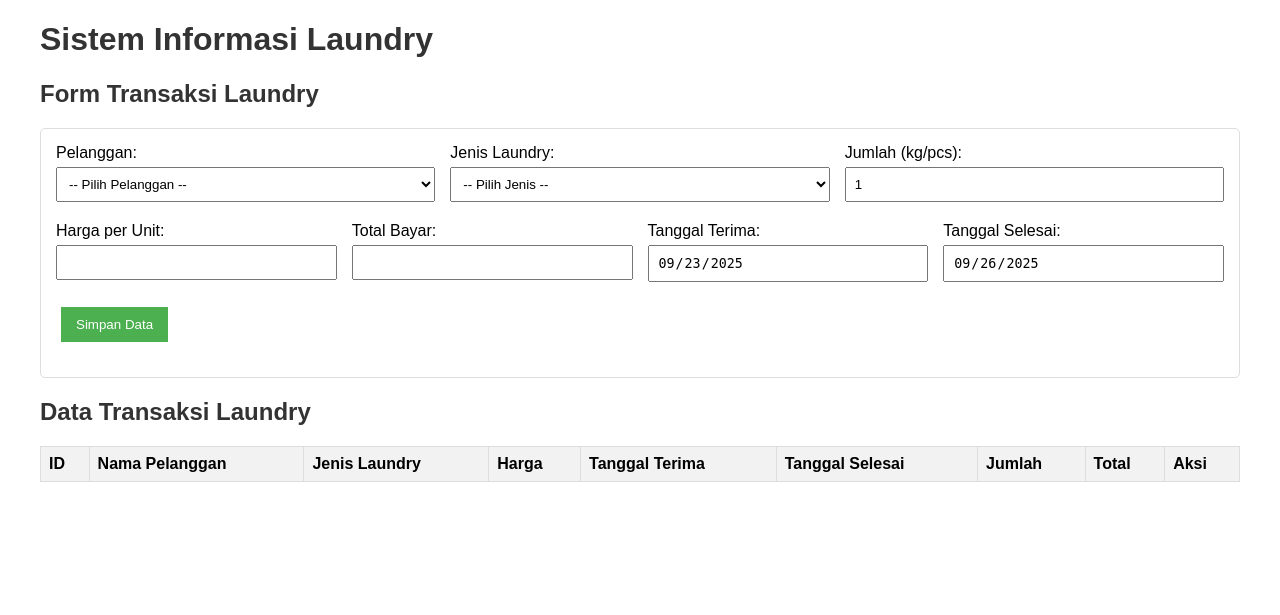
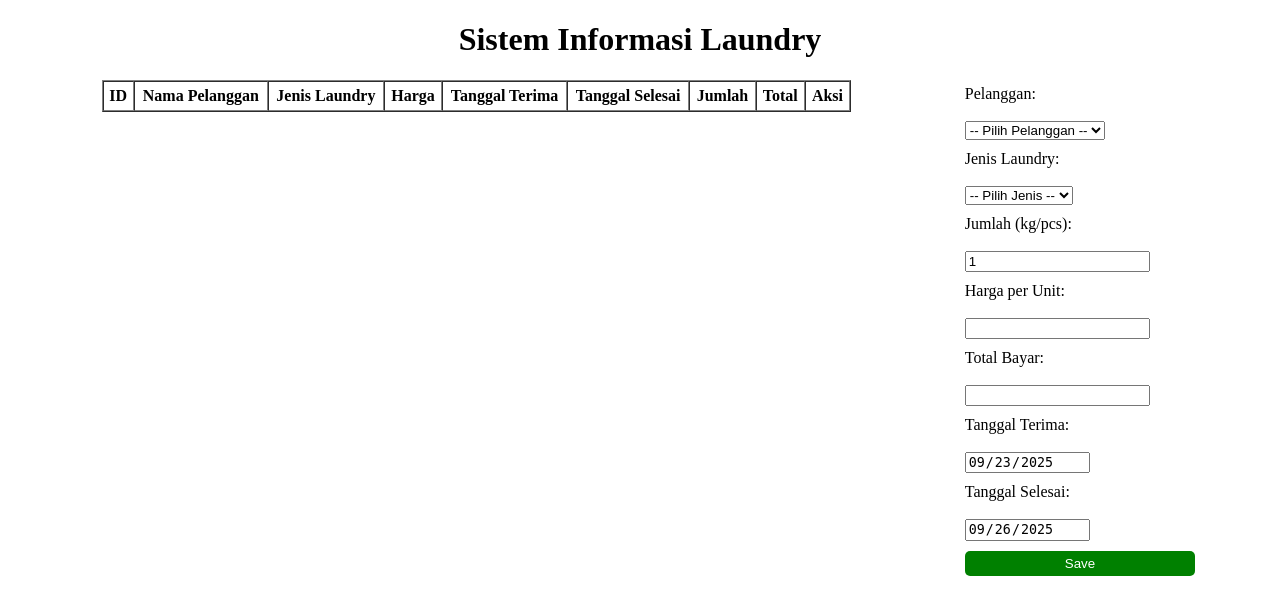
Before and after one commit to hawatrilias/Sistem-Informasi-Laundry, a PHP site: page / in a window 1280 px wide. Shown: the top 615 px of the page. Run offline with PHP 8.4, Linux system fonts and the light colour scheme; data comes from the database, SQL or seed files in the repository; lists and menus that the app fills with data are empty.

Commit message:
Add files via upload

```diff
--- a/laundry/index.php
+++ b/laundry/index.php
@@ -1,18 +1,15 @@
 <?php
-// Koneksi database
 $host = "localhost";
 $user = "root";
 $pass = "";
-$dbname = "laundry_db";
-$conn = mysqli_connect($host, $user, $pass, $dbname);
+$db = "laundry_db";
+$conn = mysqli_connect($host, $user, $pass, $db);
 
 if (!$conn) {
     die("Koneksi gagal: " . mysqli_connect_error());
 }
 
-// Proses CRUD
 if ($_SERVER['REQUEST_METHOD'] == 'POST') {
-    // Tambah data
     if (isset($_POST['tambah'])) {
         $id_pelanggan = $_POST['id_pelanggan'];
         $id_jenis = $_POST['id_jenis'];
@@ -28,7 +25,6 @@ if ($_SERVER['REQUEST_METHOD'] == 'POST') {
         header("Location: index.php");
     }
 
-    // Edit data
     if (isset($_POST['edit'])) {
         $id = $_POST['id'];
         $id_pelanggan = $_POST['id_pelanggan'];
@@ -48,7 +44,6 @@ if ($_SERVER['REQUEST_METHOD'] == 'POST') {
         header("Location: index.php");
     }
 
-    // Hapus data
     if (isset($_POST['hapus'])) {
         $id = $_POST['id'];
         $query = "DELETE FROM transaksi WHERE id_transaksi = $id";
@@ -57,14 +52,12 @@ if ($_SERVER['REQUEST_METHOD'] == 'POST') {
     }
 }
 
-// Ambil data untuk dropdown
 $pelanggan_query = "SELECT * FROM pelanggan";
 $pelanggan_result = mysqli_query($conn, $pelanggan_query);
 
 $jenis_query = "SELECT * FROM jenis_laundry";
 $jenis_result = mysqli_query($conn, $jenis_query);
 
-// Ambil data transaksi
 $transaksi_query = "SELECT t.id_transaksi, p.nama, j.jenis_laundry AS jenis, j.harga,
                            t.tanggal_terima, t.tanggal_selesai, t.jumlah, t.total
                     FROM transaksi t
@@ -72,7 +65,6 @@ $transaksi_query = "SELECT t.id_transaksi, p.nama, j.jenis_laundry AS jenis, j.h
                     JOIN jenis_laundry j ON t.id_jenis = j.id_jenis";
 $transaksi_result = mysqli_query($conn, $transaksi_query);
 
-// Ambil data untuk edit
 $edit_data = null;
 if (isset($_GET['edit'])) {
     $id = $_GET['edit'];
@@ -87,30 +79,60 @@ if (isset($_GET['edit'])) {
 <head>
     <title>Sistem Laundry</title>
     <style>
-        body { font-family: Arial, sans-serif; margin: 20px; }
-        table { width: 100%; border-collapse: collapse; margin-bottom: 20px; }
-        th, td { border: 1px solid #ddd; padding: 8px; text-align: left; }
-        th { background-color: #f2f2f2; }
-        form { margin-bottom: 20px; padding: 15px; border: 1px solid #ddd; border-radius: 5px; }
-        input, select { padding: 8px; margin: 5px 0; width: 100%; box-sizing: border-box; }
-        button { padding: 10px 15px; background: #4CAF50; color: white; border: none; cursor: pointer; margin: 5px; }
-        button.delete { background: #f44336; }
-        .container { max-width: 1200px; margin: 0 auto; }
-        .form-group { margin-bottom: 15px; }
-        .form-row { display: flex; gap: 15px; }
-        .form-row .form-group { flex: 1; }
-        h1, h2 { color: #333; }
+        .container{display: grid; grid-template-columns: 3fr 1fr; gap: 15px;}
+        .form-group{padding: 5px;}
+        form{padding: 0; margin: 0;}
+        .btn-success{background-color: green; color: #fff; border-style: none; padding: 5px 100px; border-radius: 5px;}
+        .delete{background-color: red; color: #fff; padding: 5px 15px; border-style: none; border-radius: 5px;}
+        .edit{color: #fff; border-style: none; padding: 5px 15px;}
+        .edit{background-color: gray; padding: 5px 15px; border-radius: 5px;}
+        a .edit{text-decoration: none;}
     </style>
+
 </head>
 <body>
+    <h1 align="center">Sistem Informasi Laundry</h1>
     <div class="container">
-        <h1>Sistem Informasi Laundry</h1>
-
-        <h2>Form Transaksi Laundry</h2>
+        <section>
+            <table border="1" cellpadding="5" cellspacing="0" width="80%" align="center">
+                <tr>
+                    <th>ID</th>
+                    <th>Nama Pelanggan</th>
+                    <th>Jenis Laundry</th>
+                    <th>Harga</th>
+                    <th>Tanggal Terima</th>
+                    <th>Tanggal Selesai</th>
+                    <th>Jumlah</th>
+                    <th>Total</th>
+                    <th>Aksi</th>
+                </tr>
+                <?php
+                    mysqli_data_seek($transaksi_result, 0);
+                    while($row = mysqli_fetch_assoc($transaksi_result)) { ?>
+                    <tr>
+                        <td><?php echo $row['id_transaksi']; ?></td>
+                        <td><?php echo $row['nama']; ?></td>
+                        <td><?php echo $row['jenis']; ?></td>
+                        <td>Rp <?php echo number_format($row['harga'], 0, ',', '.'); ?></td>
+                        <td><?php echo $row['tanggal_terima']; ?></td>
+                        <td><?php echo $row['tanggal_selesai']; ?></td>
+                        <td><?php echo $row['jumlah']; ?></td>
+                        <td>Rp <?php echo number_format($row['total'], 0, ',', '.'); ?></td>
+                        <td align="center" >
+                            <a href="index.php?edit=<?php echo $row['id_transaksi']; ?>" style="text-decoration: none; color: #fff;"><button class="edit">Edit</buttonclass=></a>
+                            <form method="post" style="display:inline;">
+                                <input type="hidden" name="id" value="<?php echo $row['id_transaksi']; ?>">
+                                <button type="submit" name="hapus" class="delete" onclick="return confirm('Yakin ingin menghapus data ini?')">Hapus</button>
+                            </form>
+                        </td>
+                    </tr>
+                <?php } ?>
+            </table>
+        </section>
         <form method="post" action="">
             <div class="form-row">
                 <div class="form-group">
-                    <label>Pelanggan:</label>
+                    <label>Pelanggan:</label><br><br>
                     <select name="id_pelanggan" required>
                         <option value="">-- Pilih Pelanggan --</option>
                         <?php while($row = mysqli_fetch_assoc($pelanggan_result)) { ?>
@@ -123,7 +145,7 @@ if (isset($_GET['edit'])) {
                 </div>
 
                 <div class="form-group">
-                    <label>Jenis Laundry:</label>
+                    <label>Jenis Laundry:</label><br><br>
                     <select name="id_jenis" id="jenis" onchange="tampilHarga()" required>
                         <option value="">-- Pilih Jenis --</option>
                         <?php
@@ -141,7 +163,7 @@ if (isset($_GET['edit'])) {
                 </div>
 
                 <div class="form-group">
-                    <label>Jumlah (kg/pcs):</label>
+                    <label>Jumlah (kg/pcs):</label><br><br>
                     <input type="number" id="jumlah" name="jumlah" min="1"
                            value="<?php echo $edit_data ? $edit_data['jumlah'] : 1; ?>"
                            oninput="hitungTotal()" required>
@@ -150,27 +172,27 @@ if (isset($_GET['edit'])) {
 
             <div class="form-row">
                 <div class="form-group">
-                    <label>Harga per Unit:</label>
+                    <label>Harga per Unit:</label><br><br>
                     <input type="text" id="harga" readonly>
                     <input type="hidden" id="harga_numeric" name="harga"
                            value="<?php echo $edit_data ? $edit_data['harga'] : ''; ?>">
                 </div>
 
                 <div class="form-group">
-                    <label>Total Bayar:</label>
+                    <label>Total Bayar:</label><br><br>
                     <input type="text" id="total" readonly>
                     <input type="hidden" id="total_numeric" name="total"
                            value="<?php echo $edit_data ? $edit_data['total'] : ''; ?>">
                 </div>
 
                 <div class="form-group">
-                    <label>Tanggal Terima:</label>
+                    <label>Tanggal Terima:</label><br><br>
                     <input type="date" name="tanggal_terima"
                            value="<?php echo $edit_data ? $edit_data['tanggal_terima'] : date('Y-m-d'); ?>" readonly>
                 </div>
 
                 <div class="form-group">
-                    <label>Tanggal Selesai:</label>
+                    <label>Tanggal Selesai:</label><br><br>
                     <input type="date" name="tanggal_selesai"
                            value="<?php echo $edit_data ? $edit_data['tanggal_selesai'] : date('Y-m-d', strtotime('+3 days')); ?>" readonly>
                 </div>
@@ -179,49 +201,15 @@ if (isset($_GET['edit'])) {
             <div class="form-group">
                 <?php if($edit_data) { ?>
                     <input type="hidden" name="id" value="<?php echo $edit_data['id_transaksi']; ?>">
-                    <button type="submit" name="edit">Update Data</button>
-                    <a href="index.php"><button type="button">Batal</button></a>
+                    <button type="submit" name="edit" class="btn-success" style="padding: 5px 15px;">Update</button>
+                    <a href="index.php"><button type="button" class="delete">Cancel</button></a>
                 <?php } else { ?>
-                    <button type="submit" name="tambah">Simpan Data</button>
+                    <button type="submit" name="tambah" class="btn-success">Save</button>
                 <?php } ?>
             </div>
         </form>
 
-        <h2>Data Transaksi Laundry</h2>
-        <table>
-            <tr>
-                <th>ID</th>
-                <th>Nama Pelanggan</th>
-                <th>Jenis Laundry</th>
-                <th>Harga</th>
-                <th>Tanggal Terima</th>
-                <th>Tanggal Selesai</th>
-                <th>Jumlah</th>
-                <th>Total</th>
-                <th>Aksi</th>
-            </tr>
-            <?php
-                mysqli_data_seek($transaksi_result, 0);
-                while($row = mysqli_fetch_assoc($transaksi_result)) { ?>
-                <tr>
-                    <td><?php echo $row['id_transaksi']; ?></td>
-                    <td><?php echo $row['nama']; ?></td>
-                    <td><?php echo $row['jenis']; ?></td>
-                    <td>Rp <?php echo number_format($row['harga'], 0, ',', '.'); ?></td>
-                    <td><?php echo $row['tanggal_terima']; ?></td>
-                    <td><?php echo $row['tanggal_selesai']; ?></td>
-                    <td><?php echo $row['jumlah']; ?></td>
-                    <td>Rp <?php echo number_format($row['total'], 0, ',', '.'); ?></td>
-                    <td>
-                        <a href="index.php?edit=<?php echo $row['id_transaksi']; ?>"><button>Edit</button></a>
-                        <form method="post" style="display:inline;">
-                            <input type="hidden" name="id" value="<?php echo $row['id_transaksi']; ?>">
-                            <button type="submit" name="hapus" class="delete" onclick="return confirm('Yakin ingin menghapus data ini?')">Hapus</button>
-                        </form>
-                    </td>
-                </tr>
-            <?php } ?>
-        </table>
+
     </div>
 
 <script>
@@ -253,7 +241,6 @@ function hitungTotal() {
     }
 }
 
-// Trigger awal jika edit data
 window.onload = function() {
     tampilHarga();
 }
```
